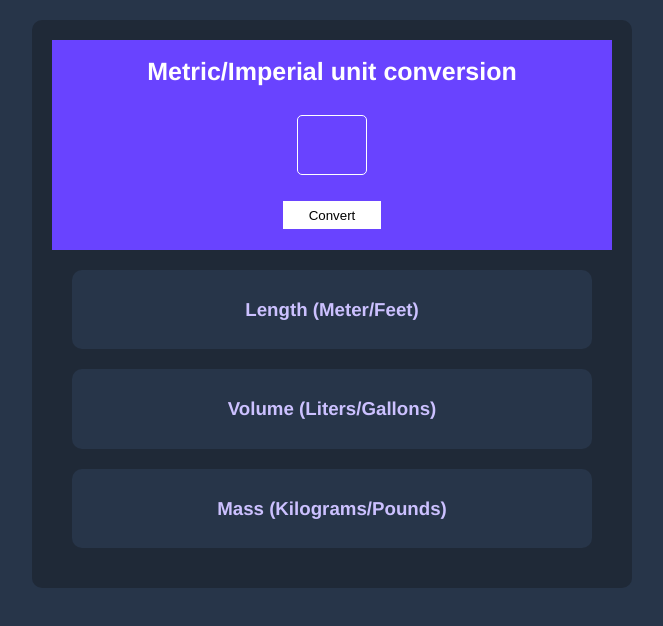
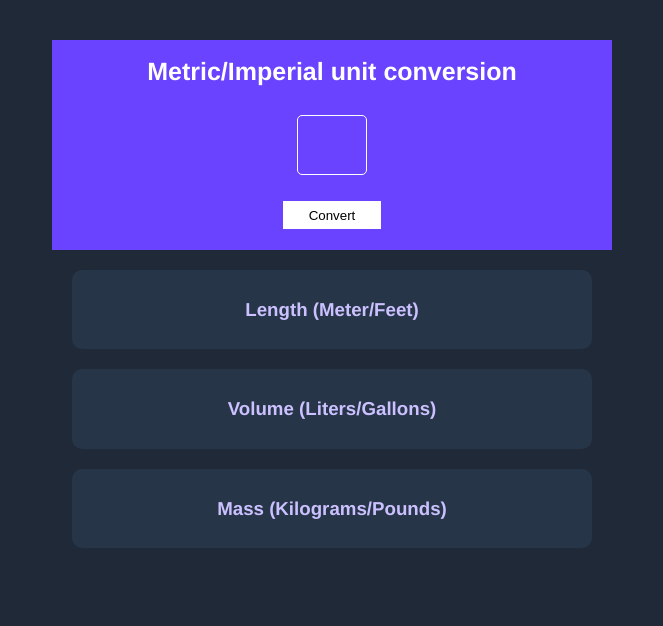
Before and after one commit to SKaraboM/Metric-imperial-Converter, a browser extension: page index.html in a window 1280 px wide. Shown: the whole page, without its empty margins (308-971 px from the left). Drawn offline with Linux system fonts and the light colour scheme.

Commit message:
background color changed

```diff
--- a/index.css
+++ b/index.css
@@ -1,9 +1,10 @@
 body {
     margin: 20px auto;
+    max-height: 400px;
     max-width: 600px;
     min-width: 600px;
     font-family:'Franklin Gothic Medium', 'Arial Narrow', Arial, sans-serif;
-    background: #273549;
+    background: #1F2937;
     color: #CCC1FF;
 }
 .container{
```
